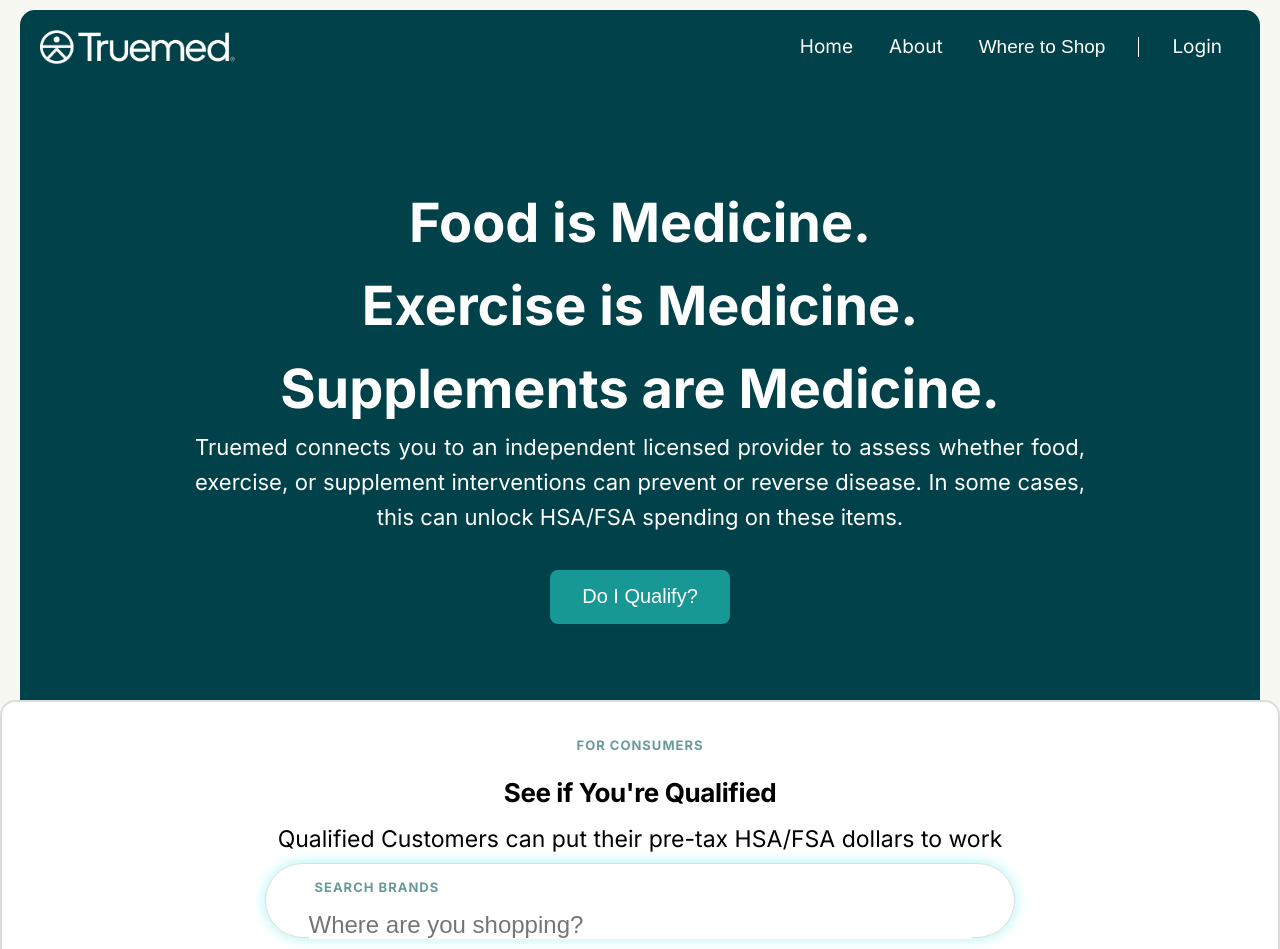
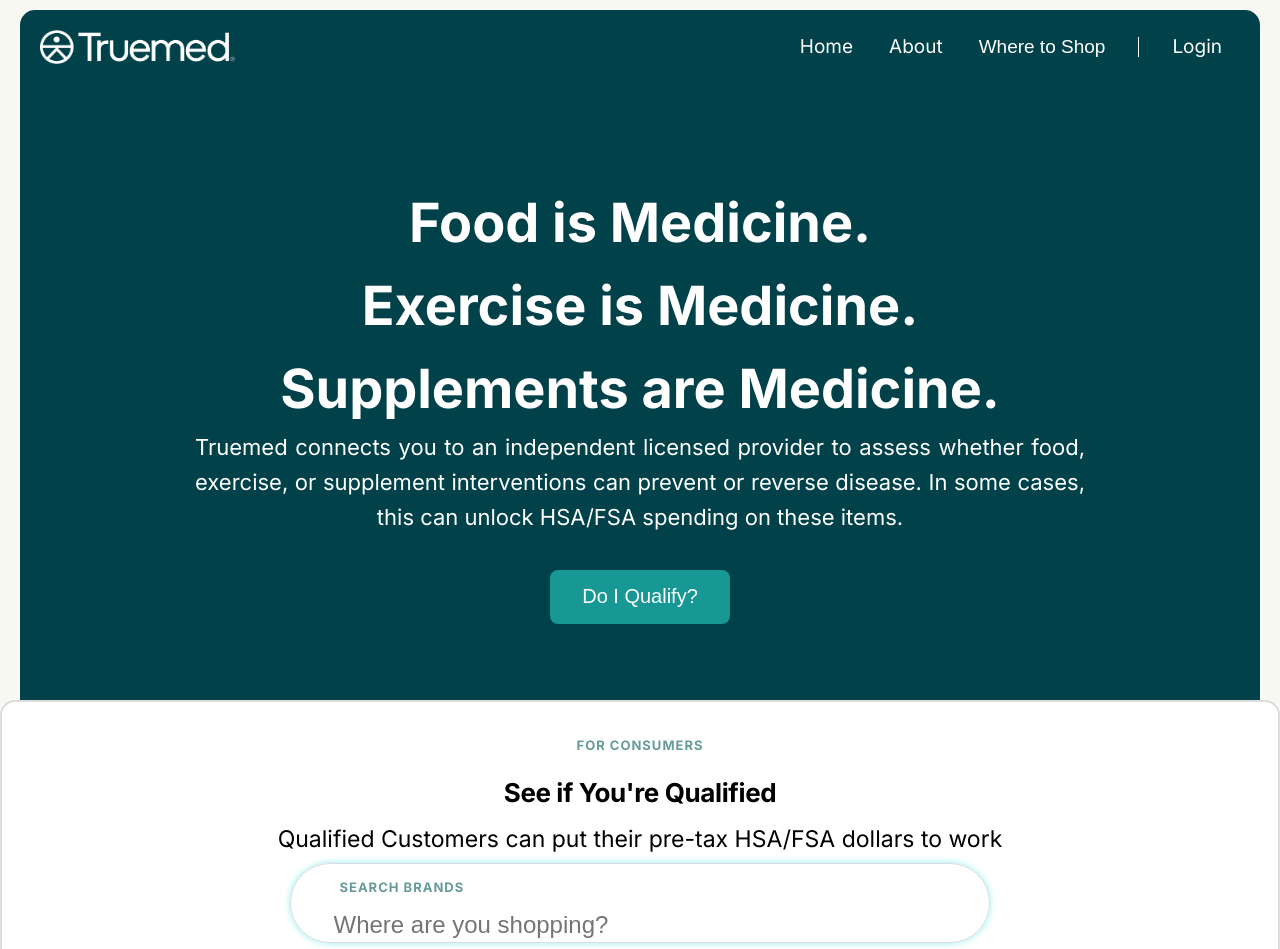
Before and after one commit to ElGuapo-Oficial/Falsemed, a Next.js app: page / in a window 1280 px wide. Shown: the top 949 px of the page. Built offline with nearby package versions, Linux system fonts and the light colour scheme.

Commit message:
Updating Categories banner

```diff
--- a/src/app/components/categories-banner/categories-banner.module.css
+++ b/src/app/components/categories-banner/categories-banner.module.css
@@ -79,11 +79,11 @@
   }
 
   .search {
-    height: 75px;
-    width: calc(100% - 100px);
+    height: 80px;
+    width: calc(100% - 150px);
     border: 1px solid gainsboro;
     border-radius: 50px;
-    box-shadow: 0 0 12px 2px rgb(190, 246, 246);
+    box-shadow: 0 0 5px 2px rgb(190, 246, 246);
   }
 
   .search .inside-search {
```
